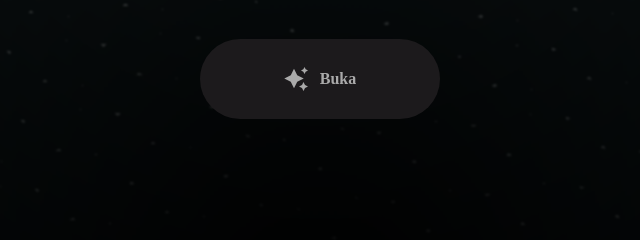
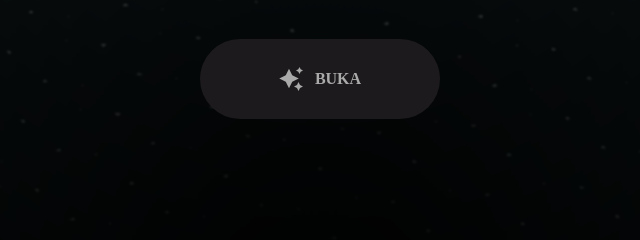
Before and after one commit to KucingC0m3l/aku-ada-something-untuk-kau, a plain HTML site: page index.html in a window 1280 px wide. Shown: the part 441-681 px from the top of the page, 320-960 px from the left. Drawn offline with Linux system fonts and the light colour scheme.

Commit message:
Update index.html

```diff
--- a/index.html
+++ b/index.html
@@ -26,7 +26,7 @@
         </path>
       </svg>
 
-      <span class="text">Buka</span>
+      <span class="text">BUKA</span>
     </a>
   </div>
 
```
